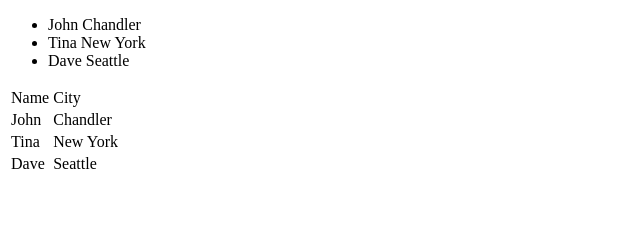
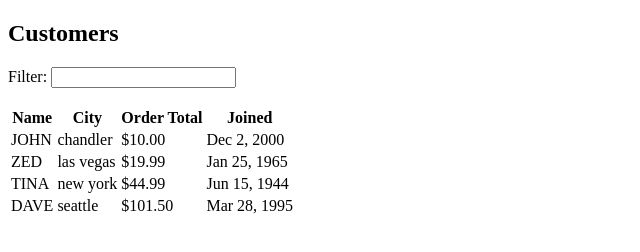
Before and after one commit to rpisal/AngularJS-Jumpstart, a plain HTML site: page index.html in a window 1280 px wide. Shown: the whole page, without its empty margins (0-640 px from the left). Drawn offline with nearby package versions, Linux system fonts and the light colour scheme.

Commit message:
Add sorting and filtering

```diff
--- a/index.html
+++ b/index.html
@@ -2,20 +2,30 @@
 <html ng-app>
     <head>
         <title>Iterating Over Data</title>
+        <link href="style.css" rel="stylesheet" type="text/css" />
     </head>
-    <body ng-init="people=[{name:'John', city: 'Chandler'}, {name:'Tina', city: 'New York'}, {name:'Dave', city: 'Seattle'}]">
-        <ul>
-            <li ng-repeat="person in people">{{ person.name }} {{ person.city }}</li>
-        </ul>
-
+    <body ng-init="customers=
+                   [
+                    {joined: '2000-12-02', name: 'John', city: 'Chandler', orderTotal: 9.9956},
+                    {joined: '1965-01-25', name: 'Zed', city: 'Las Vegas', orderTotal: 19.99},
+                    {joined: '1944-06-15', name: 'Tina', city: 'New York', orderTotal: 44.99},
+                    {joined: '1995-03-28', name: 'Dave', city: 'Seattle', orderTotal: 101.5}
+                   ]">
+        <h2>Customers</h2>
+        Filter: <input type="text" ng-model="customerFilter.name"/>
+        <br /> <br />
         <table>
             <tr>
-                <td>Name</td>
-                <td>City</td>
+                <th ng-click="sortBy='name';reverse=!reverse">Name</th>
+                <th ng-click="sortBy='city';reverse=!reverse">City</th>
+                <th ng-click="sortBy='orderTotal';reverse=!reverse">Order Total</th>
+                <th ng-click="sortBy='joined';reverse=!reverse">Joined</th>
             </tr>
-            <tr ng-repeat="person in people">
-                <td>{{ person.name }}</td>
-                <td>{{ person.city }}</td>
+            <tr ng-repeat="cust in customers | filter:customerFilter | orderBy:sortBy:reverse">
+                <td>{{ cust.name | uppercase }}</td>
+                <td>{{ cust.city | lowercase }}</td>
+                <td>{{ cust.orderTotal | currency }}</td>
+                <td>{{ cust.joined | date }}</td>
             </tr>
         </table>
 
```
